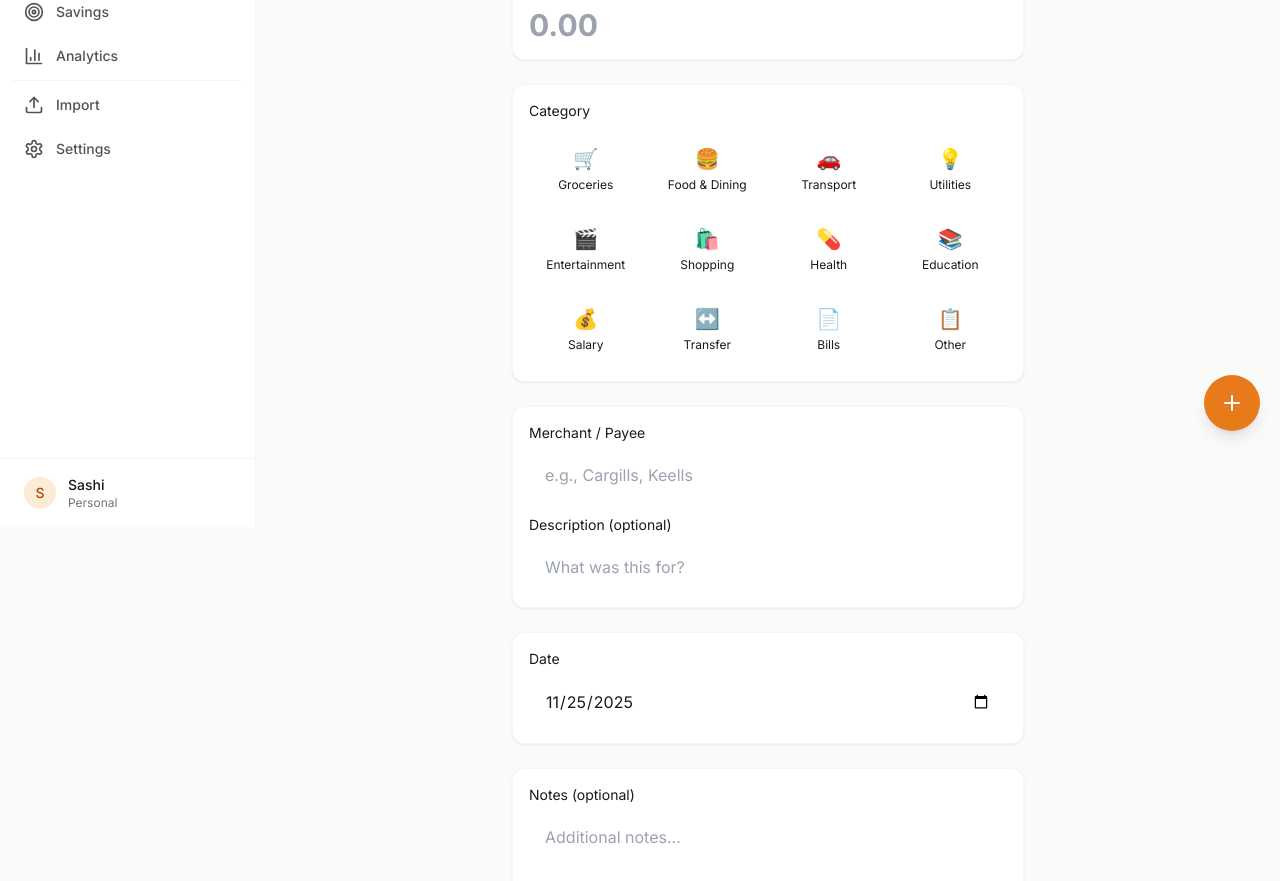
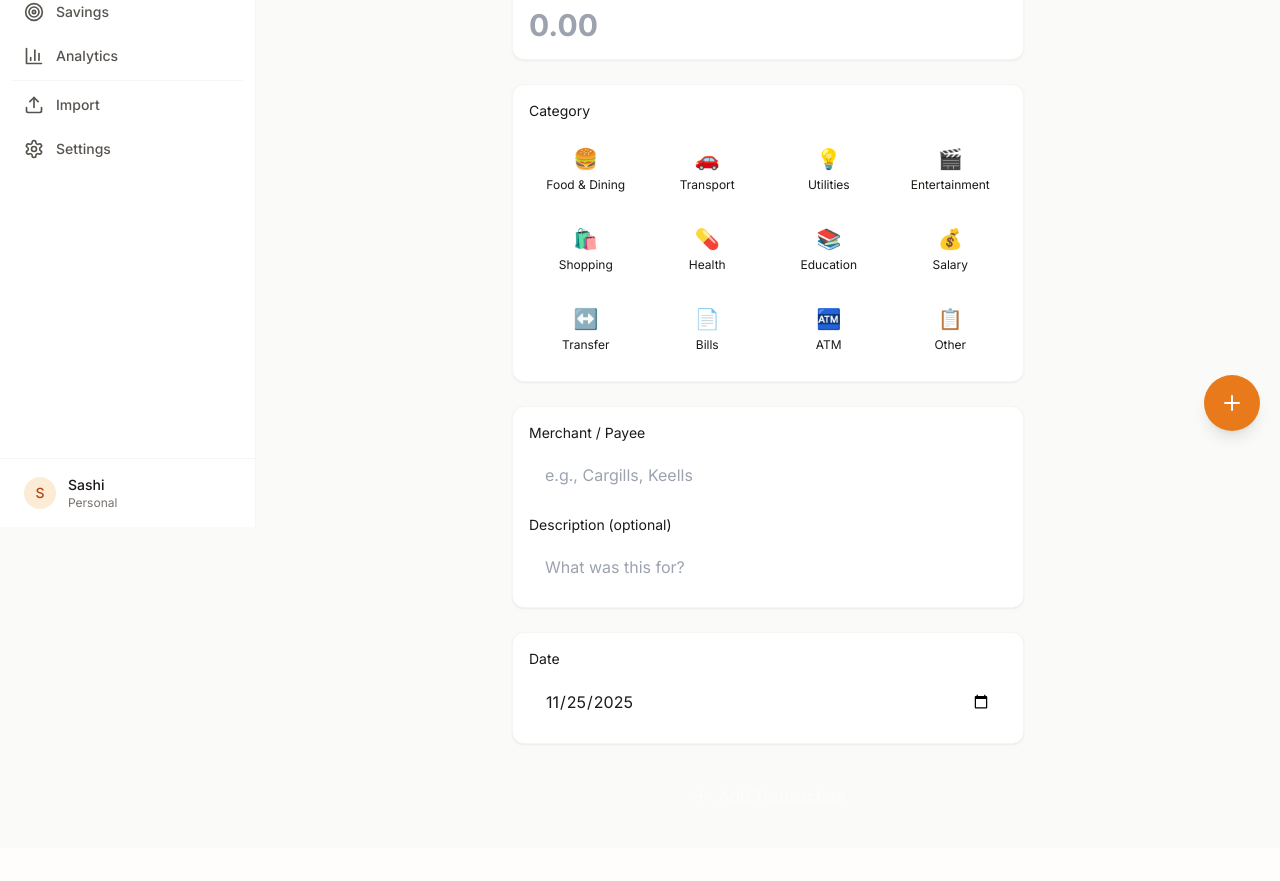
Before and after one commit to WAOmaster/sl-budget, a Next.js app: page /dashboard/transactions/add in a window 1280 px wide. Shown: the part 273-1154 px from the top of the page. After the commit the page ends 1121 px from the top, so only its background shows below. Built offline with nearby package versions, Linux system fonts and the light colour scheme; no server answers.

Commit message:
fix: add manual transaction page with proper types

```diff
--- a/src/app/(dashboard)/dashboard/transactions/add/page.tsx
+++ b/src/app/(dashboard)/dashboard/transactions/add/page.tsx
@@ -7,19 +7,19 @@ import Link from 'next/link';
 import { useTransactionMutations } from '@/hooks/useTransactions';
 import type { TransactionInput, TransactionCategory } from '@/types/transaction';
 
-// Categories matching TransactionCategory type
+// Categories matching the TransactionCategory type
 const categories: { id: TransactionCategory; name: string; icon: string }[] = [
-  { id: 'groceries', name: 'Groceries', icon: '🛒' },
   { id: 'food', name: 'Food & Dining', icon: '🍔' },
   { id: 'transport', name: 'Transport', icon: '🚗' },
   { id: 'utilities', name: 'Utilities', icon: '💡' },
   { id: 'entertainment', name: 'Entertainment', icon: '🎬' },
-  { id: 'shopping', name: 'Shopping', icon: '🛍️' },
+  { id: 'purchase', name: 'Shopping', icon: '🛍️' },
   { id: 'health', name: 'Health', icon: '💊' },
   { id: 'education', name: 'Education', icon: '📚' },
   { id: 'salary', name: 'Salary', icon: '💰' },
   { id: 'transfer', name: 'Transfer', icon: '↔️' },
   { id: 'bill', name: 'Bills', icon: '📄' },
+  { id: 'atm', name: 'ATM', icon: '🏧' },
   { id: 'other', name: 'Other', icon: '📋' },
 ];
 
@@ -34,24 +34,23 @@ export default function AddTransactionPage() {
     category: '' as TransactionCategory | '',
     merchant: '',
     description: '',
-    notes: '',
     date: new Date().toISOString().split('T')[0],
   });
 
   const handleSubmit = async (e: React.FormEvent) => {
     e.preventDefault();
 
-    if (!formData.amount || !formData.category) return;
+    if (!formData.amount || !formData.category) {
+      return;
+    }
 
-    // Note: source is added automatically by addTransaction()
     const input: TransactionInput = {
       type: formData.type,
       amount: parseFloat(formData.amount),
       currency: 'LKR',
       category: formData.category as TransactionCategory,
       merchant: formData.merchant || undefined,
-      description: formData.description || formData.merchant || undefined,
-      notes: formData.notes || undefined,
+      description: formData.description || formData.merchant || formData.category,
       timestamp: new Date(formData.date),
     };
 
@@ -89,7 +88,7 @@ export default function AddTransactionPage() {
         <div className="card p-1 flex">
           <button
             type="button"
-            onClick={() => setFormData(d => ({ ...d, type: 'expense' }))}
+            onClick={() => setFormData((d) => ({ ...d, type: 'expense' }))}
             className={`flex-1 py-3 rounded-lg text-center font-medium transition-colors ${
               formData.type === 'expense'
                 ? 'bg-red-500 text-white'
@@ -100,7 +99,7 @@ export default function AddTransactionPage() {
           </button>
           <button
             type="button"
-            onClick={() => setFormData(d => ({ ...d, type: 'income' }))}
+            onClick={() => setFormData((d) => ({ ...d, type: 'income' }))}
             className={`flex-1 py-3 rounded-lg text-center font-medium transition-colors ${
               formData.type === 'income'
                 ? 'bg-green-500 text-white'
@@ -119,7 +118,7 @@ export default function AddTransactionPage() {
             step="0.01"
             required
             value={formData.amount}
-            onChange={(e) => setFormData(d => ({ ...d, amount: e.target.value }))}
+            onChange={(e) => setFormData((d) => ({ ...d, amount: e.target.value }))}
             placeholder="0.00"
             className="w-full text-3xl font-bold bg-transparent border-none outline-none"
           />
@@ -133,7 +132,7 @@ export default function AddTransactionPage() {
               <button
                 type="button"
                 key={cat.id}
-                onClick={() => setFormData(d => ({ ...d, category: cat.id }))}
+                onClick={() => setFormData((d) => ({ ...d, category: cat.id }))}
                 className={`p-3 rounded-lg text-center transition-all ${
                   formData.category === cat.id
                     ? 'bg-primary text-white ring-2 ring-primary ring-offset-2'
@@ -154,7 +153,7 @@ export default function AddTransactionPage() {
             <input
               type="text"
               value={formData.merchant}
-              onChange={(e) => setFormData(d => ({ ...d, merchant: e.target.value }))}
+              onChange={(e) => setFormData((d) => ({ ...d, merchant: e.target.value }))}
               placeholder="e.g., Cargills, Keells"
               className="w-full px-4 py-3 bg-muted rounded-lg outline-none focus:ring-2 ring-primary"
             />
@@ -164,7 +163,7 @@ export default function AddTransactionPage() {
             <input
               type="text"
               value={formData.description}
-              onChange={(e) => setFormData(d => ({ ...d, description: e.target.value }))}
+              onChange={(e) => setFormData((d) => ({ ...d, description: e.target.value }))}
               placeholder="What was this for?"
               className="w-full px-4 py-3 bg-muted rounded-lg outline-none focus:ring-2 ring-primary"
             />
@@ -177,29 +176,13 @@ export default function AddTransactionPage() {
           <input
             type="date"
             value={formData.date}
-            onChange={(e) => setFormData(d => ({ ...d, date: e.target.value }))}
+            onChange={(e) => setFormData((d) => ({ ...d, date: e.target.value }))}
             className="w-full px-4 py-3 bg-muted rounded-lg outline-none focus:ring-2 ring-primary"
           />
         </div>
 
-        {/* Notes */}
-        <div className="card p-4">
-          <label className="block text-sm text-muted-foreground mb-2">Notes (optional)</label>
-          <textarea
-            value={formData.notes}
-            onChange={(e) => setFormData(d => ({ ...d, notes: e.target.value }))}
-            placeholder="Additional notes..."
-            rows={3}
-            className="w-full px-4 py-3 bg-muted rounded-lg outline-none focus:ring-2 ring-primary resize-none"
-          />
-        </div>
-
         {/* Error Display */}
-        {error && (
-          <div className="bg-red-50 text-red-600 p-4 rounded-lg text-sm">
-            {error}
-          </div>
-        )}
+        {error && <div className="bg-red-50 text-red-600 p-4 rounded-lg text-sm">{error}</div>}
 
         {/* Submit */}
         <button
```
